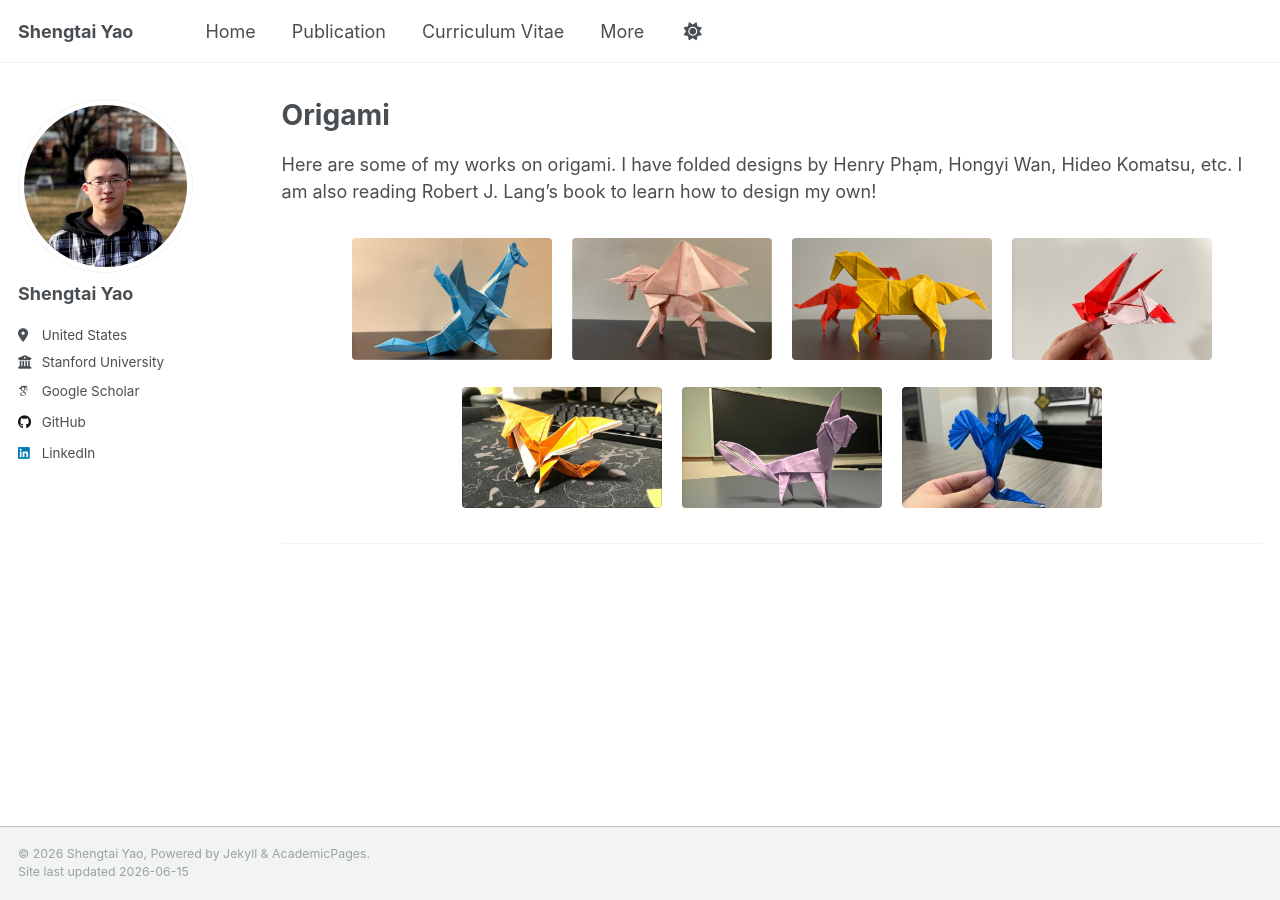
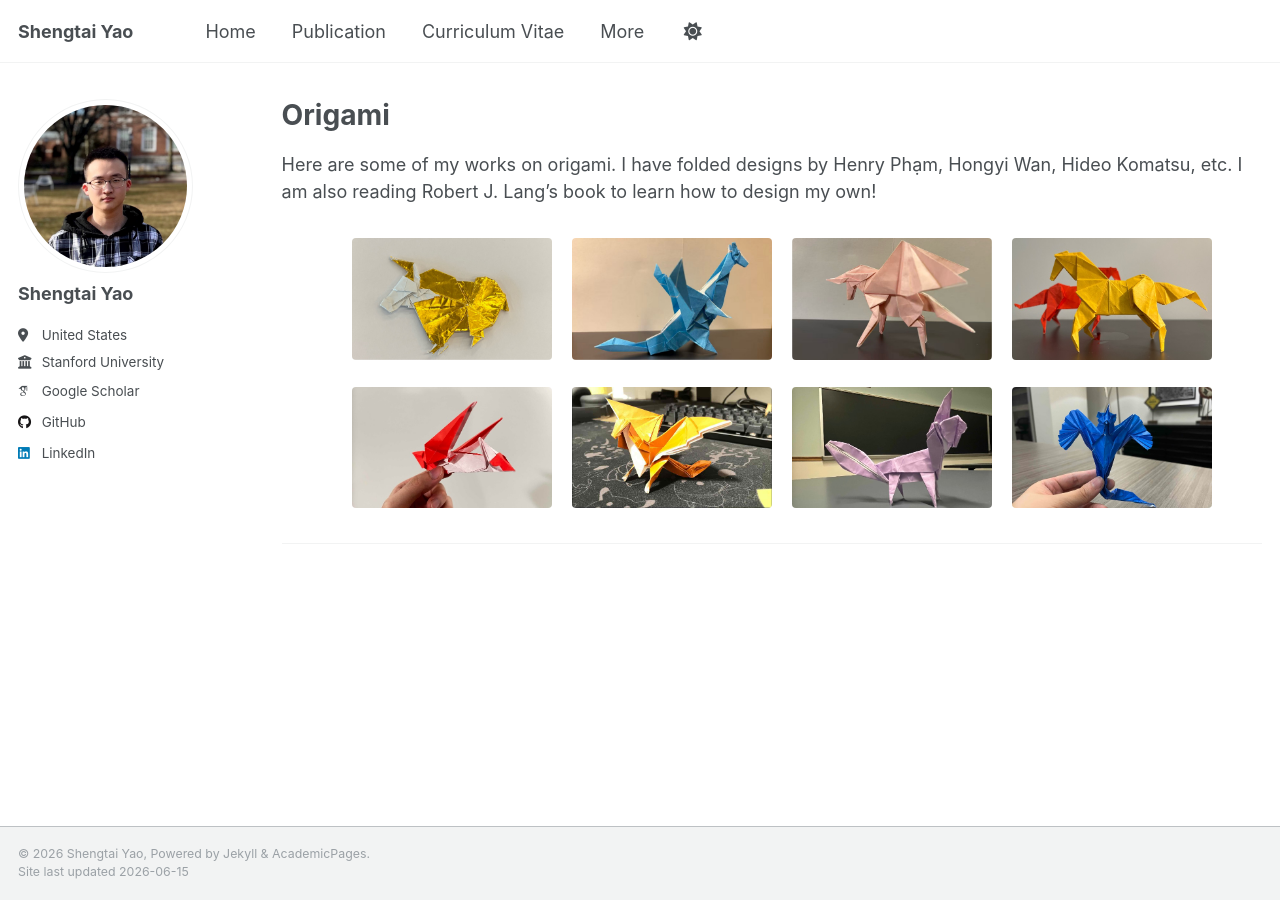
Before and after one commit to Yaoshengtai/Yaoshengtai.github.io, a Jekyll site: the page built from _pages/origami.md, in a window 1280 px wide. Built offline with Jekyll 4.4.1, drawn with Linux system fonts in a browser that asks for light colours; some web fonts are replaced.

Commit message:
Update origami.md

```diff
--- a/_pages/origami.md
+++ b/_pages/origami.md
@@ -10,6 +10,10 @@
 
 
 <div style="margin-left:20px; text-align: center;">
+
+<figure style="display:inline-block; margin:10px; text-align:center;">
+  <img src="/images/origami/origami_8.jpg" style="width:200px; display:block; margin:auto;"/>
+</figure>
 
 <figure style="display:inline-block; margin:10px; text-align:center;">
   <img src="/images/origami/origami_7.jpg" style="width:200px; display:block; margin:auto;"/>
```
